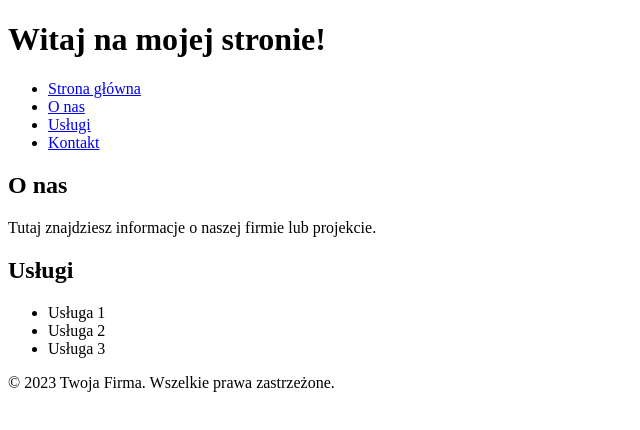
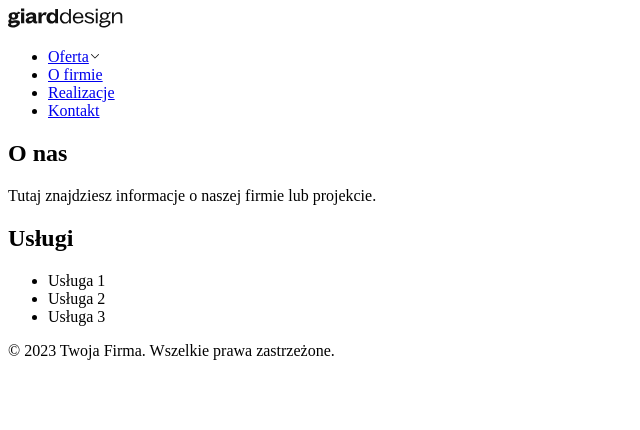
Before and after one commit to kajzerkasia/GiardDesign, a plain HTML site: page index.html in a window 1280 px wide. Shown: the whole page, without its empty margins (0-640 px from the left). Drawn offline with Linux system fonts and the light colour scheme.

Commit message:
Changed brand logo to .svg file and added Icon.svg to the assets - used them in index.html.

```diff
--- a/index.html
+++ b/index.html
@@ -8,12 +8,12 @@
 </head>
 <body>
 <header>
-    <h1>Witaj na mojej stronie!</h1>
+    <img src="./assets/giarddesign.svg" alt="Logo marki GiardDesign">
     <nav>
         <ul>
-            <li><a href="#">Strona główna</a></li>
-            <li><a href="#">O nas</a></li>
-            <li><a href="#">Usługi</a></li>
+            <li><a href="#">Oferta<img src="./assets/Icon.svg" alt="Strzałka w dół - rozwijane menu"></a></li>
+            <li><a href="#">O firmie</a></li>
+            <li><a href="#">Realizacje</a></li>
             <li><a href="#">Kontakt</a></li>
         </ul>
     </nav>
```
Also changed, not shown: assets/Icon.svg (added), assets/giarddesign.png (deleted), assets/giarddesign.svg (added).
